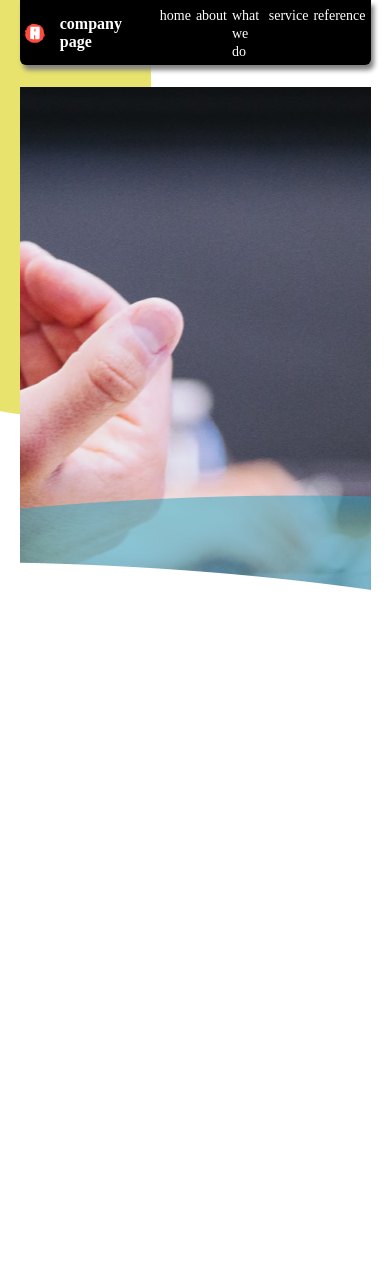
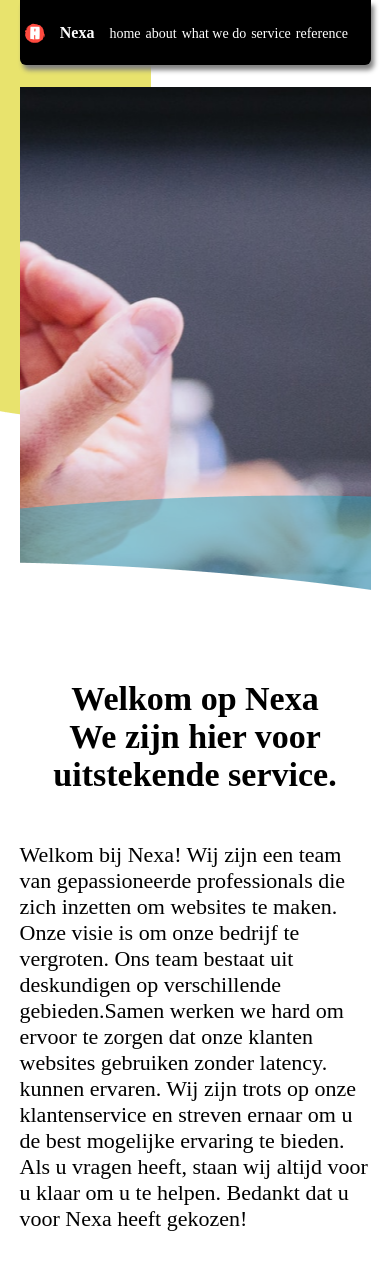
Before and after one commit to Y1lmaz-Ahmet/single-page-website-1, a React (Vite) app: page / in a window 390 px wide. Shown: the top 1270 px of the page. Before the commit the page ends 844 px from the top, so only its background shows below. Built offline with nearby package versions, Linux system fonts and the light colour scheme; a web font is replaced by a local one.

Commit message:
abous us responsive

```diff
--- a/index.html
+++ b/index.html
@@ -11,7 +11,7 @@
       rel="stylesheet"
     />
     <link rel="stylesheet" href="./Reset.css" />
-    <title>SPA | Ahmet Yilmaz</title>
+    <title>SPA | Nexa</title>
   </head>
   <body>
     <div id="root"></div>
--- a/src/App.jsx
+++ b/src/App.jsx
@@ -1,12 +1,14 @@
 import { BrowserRouter } from "react-router-dom";
 import Navigation from "./navigation/Navigation";
-import About from "./hero-section/About";
+import Hero from "./hero-section/Hero";
+import Welcome from "./welcome-text/Welcome";
 
 function App() {
   return (
     <BrowserRouter>
       <Navigation />
-      <About />
+      <Hero />
+      <Welcome />
     </BrowserRouter>
   );
 }
--- a/src/hero-section/About.jsx
+++ b/src/hero-section/Hero.jsx
@@ -1,8 +1,8 @@
 import React from "react";
-import "./AboutStyles.css";
+import "./HeroStyles.css";
 const About = () => {
   return (
-    <div id='about'>
+    <div id='Hero'>
       <div id='vector-image'></div>
     </div>
   );
--- a/src/hero-section/AboutStyles.css
+++ b/src/hero-section/HeroStyles.css
@@ -1,4 +1,4 @@
-#about {
+#Hero {
 	max-width: 1240px;
 	width: 90%;
 	margin: 0 auto;
@@ -7,7 +7,6 @@
 	background-image: url('../assets/Hero.png');
 	background-repeat: no-repeat;
 	background-position: center;
-
 }
 
 #vector-image {
--- a/src/navigation/Navigation.jsx
+++ b/src/navigation/Navigation.jsx
@@ -6,7 +6,7 @@ const Navigation = () => {
   return (
     <nav className='navigation-container'>
       <img src='/ahmet.svg' alt='mijn logo' id='website-logo' />
-      <h1>company page</h1>
+      <h1>Nexa</h1>
       <ul className='navigation-wrapper'>
         <li>
           <Link to='/'>home</Link>
--- /dev/null
+++ b/src/welcome-text/Welcome.jsx
@@ -0,0 +1,24 @@
+import React from "react";
+import "./WelcomeStyles.css";
+const Welcome = () => {
+  return (
+    <div id='welcome-text'>
+      <article className='headers'>
+        <h1>Welkom op Nexa</h1>
+        <h4>We zijn hier voor uitstekende service.</h4>
+      </article>
+      <p>
+        Welkom bij Nexa! Wij zijn een team van gepassioneerde professionals die
+        zich inzetten om websites te maken. Onze visie is om onze bedrijf te
+        vergroten. Ons team bestaat uit deskundigen op verschillende
+        gebieden.Samen werken we hard om ervoor te zorgen dat onze klanten
+        websites gebruiken zonder latency. kunnen ervaren. Wij zijn trots op
+        onze klantenservice en streven ernaar om u de best mogelijke ervaring te
+        bieden. Als u vragen heeft, staan wij altijd voor u klaar om u te
+        helpen. Bedankt dat u voor Nexa heeft gekozen!
+      </p>
+    </div>
+  );
+};
+
+export default Welcome;
--- /dev/null
+++ b/src/welcome-text/WelcomeStyles.css
@@ -0,0 +1,62 @@
+#welcome-text {
+	max-width: 1240px;
+	width: 90%;
+	margin: auto;
+	height: 200px;
+	display: grid;
+	grid-template-rows: repeat(2, auto);
+	flex-direction: column;
+}
+
+.headers h1,
+h4 {
+	text-align: center;
+	font-size: 36px;
+}
+
+
+
+/* @media screen and (max-width:870px) {} */
+@media screen and (max-width:695px) {
+	#welcome-text {
+		width: 90%;
+		margin: auto;
+		height: 300px;
+		display: grid;
+		grid-template-rows: repeat(2, auto);
+		flex-direction: column;
+		height: 400px;
+	}
+
+	.headers h1,
+	h4 {
+		text-align: center;
+		font-size: 30px;
+	}
+
+	p {
+		font-size: 18px;
+	}
+}
+
+@media screen and (max-width:515px) {
+	#welcome-text {
+		width: 90%;
+		margin: auto;
+		height: 600px;
+		display: grid;
+		grid-template-rows: repeat(2, auto);
+		flex-direction: column;
+		margin-bottom: 15px;
+	}
+
+	.headers h1,
+	h4 {
+		text-align: center;
+		font-size: 34px;
+	}
+
+	p {
+		font-size: 22px;
+	}
+}
```
